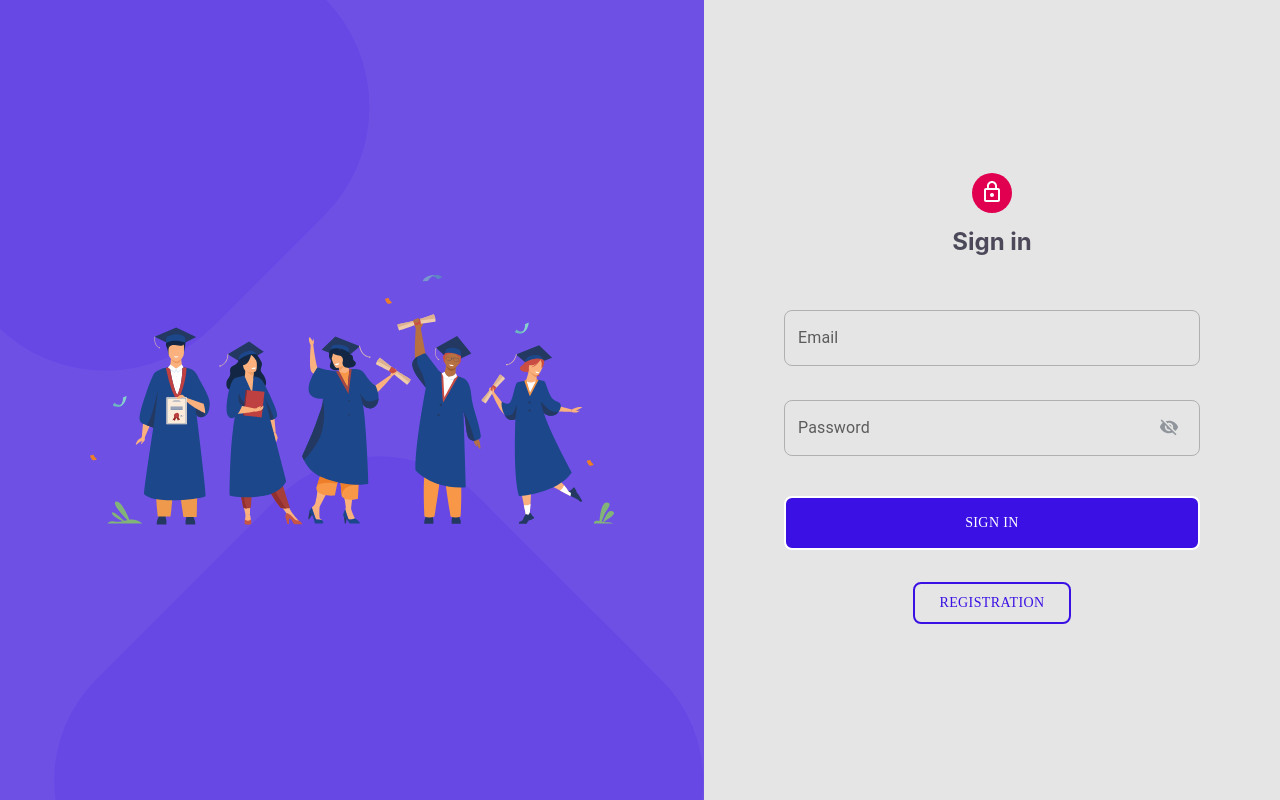
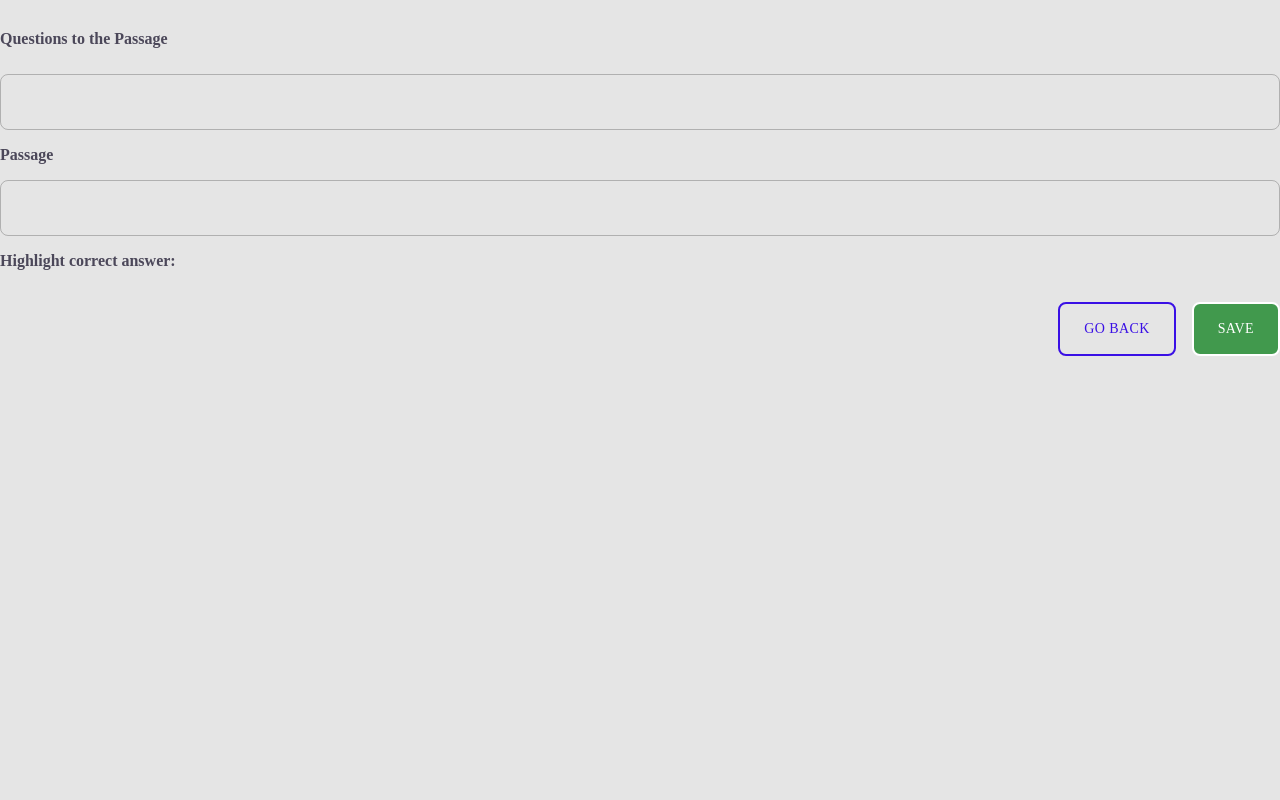
Before and after one commit to peaksoft-school/bilingual-web, a React (Create React App) app: page / in a window 1280 px wide. Before the commit this address led to /login. Built offline with nearby package versions, Linux system fonts and the light colour scheme; a web font is replaced by a local one.

Commit message:
I'mMovingOnToAnotherBrunch

```diff
--- a/src/App.js
+++ b/src/App.js
@@ -2,10 +2,10 @@ import { CircularProgress, ThemeProvider } from '@mui/material'
 import { useEffect, useState } from 'react'
 import { useDispatch } from 'react-redux'
 import { authActions } from './store'
-import Routes from './routes/Routes'
 import { getFromLocalStorage } from './utils/helpers/localstorege/localStorege'
 import { theme } from './assets/styles/themeStyle/theme'
 import { BILINGUAL_TOKEN, BILINGUAL_USER } from './utils/constants/general'
+import HighlightTheAnswer from './containers/admin/testPages/highlightTheAnswer/HighLightTheAnswer'
 
 function App() {
    const dispatch = useDispatch()
@@ -30,7 +30,8 @@ function App() {
 
    return (
       <ThemeProvider theme={theme}>
-         <Routes />
+         {/* <Routes /> */}
+         <HighlightTheAnswer />
       </ThemeProvider>
    )
 }
--- /dev/null
+++ b/src/containers/admin/testPages/highlightTheAnswer/HighLightTheAnswer.js
@@ -0,0 +1,98 @@
+import React from 'react'
+import styled from 'styled-components'
+import HighlightTheAnswerTextField from './HighlightTheAnswerTextField'
+import Input from '../../../../components/UI/input/index'
+import Button from '../../../../components/UI/button/index'
+
+const HighLightTheAnswer = () => {
+   const [passage, setPassage] = React.useState('')
+   const [highlighted, sethighlighted] = React.useState('')
+   const [questionStatement, setQuestionStatement] = React.useState('')
+
+   const onChangeHandlerinput = (props) => {
+      setPassage(props)
+   }
+
+   const QuestionsPassegeChangeHandler = (e) => {
+      setQuestionStatement(e.target.value)
+   }
+
+   const onMouse = () => {
+      let selectedText = ''
+      if (window.getSelection()) {
+         selectedText = window.getSelection()
+      } else if (document.getSelection()) {
+         selectedText = document.getSelection()
+      } else if (document.selection) {
+         selectedText = document.selection.createRange().text
+      }
+
+      sethighlighted(selectedText.toString())
+   }
+
+   const HighlightSumbitHAndler = (e) => {
+      e.preventDefault()
+      const CorrectAnswer = highlighted
+      const data = {
+         questionStatement,
+         CorrectAnswer,
+         passage,
+      }
+      console.log(data)
+   }
+
+   return (
+      <form onSubmit={HighlightSumbitHAndler}>
+         <div style={{ margin: '30px 0px 32px', width: '100%' }}>
+            <StyledP>Questions to the Passage</StyledP>
+            <Input
+               onChange={QuestionsPassegeChangeHandler}
+               sx={{ width: '100%' }}
+            />
+            <StyledP>Passage</StyledP>
+            <HighlightTheAnswerTextField
+               onChageHandler={onChangeHandlerinput}
+               value={passage}
+            />
+
+            <StyledP>Highlight correct answer:</StyledP>
+            <StyledSelected onMouseUp={onMouse}>{passage}</StyledSelected>
+         </div>
+
+         <StyledDivOfFooter>
+            <Button color="primary" variant="outlined" sx={{ mr: '16px' }}>
+               GO BACK
+            </Button>
+            <Button type="submit" color="secondary" variant="contained">
+               SAVE
+            </Button>
+         </StyledDivOfFooter>
+      </form>
+   )
+}
+
+export default HighLightTheAnswer
+
+const StyledP = styled.p`
+   padding: 0;
+   font-family: 'DINNextRoundedLTW01-Regular';
+   font-style: normal;
+   font-weight: 600;
+   font-size: 16px;
+   line-height: 18px;
+   color: #4b4759;
+`
+
+const StyledDivOfFooter = styled.div`
+   width: 100%;
+   display: flex;
+   justify-content: flex-end;
+`
+
+const StyledSelected = styled.p`
+   text-decoration: underline transparent;
+   &::selection {
+      text-decoration: underline blue;
+      color: blue;
+   }
+`
--- /dev/null
+++ b/src/containers/admin/testPages/highlightTheAnswer/HighlightTheAnswerTextField.js
@@ -0,0 +1,29 @@
+import React from 'react'
+import Box from '@mui/material/Box'
+import TextField from '@mui/material/TextField'
+
+const HighlightTheAnswerTextField = ({ onChageHandler, value }) => {
+   const handleChange = (event) => {
+      onChageHandler(event.target.value)
+   }
+
+   return (
+      <Box
+         sx={{
+            '& .MuiTextField-root': { width: '100%' },
+         }}
+         noValidate
+         autoComplete="off"
+      >
+         <TextField
+            id="outlined-name"
+            multiline
+            maxRows={6}
+            value={value}
+            onChange={handleChange}
+         />
+      </Box>
+   )
+}
+
+export default HighlightTheAnswerTextField
```
